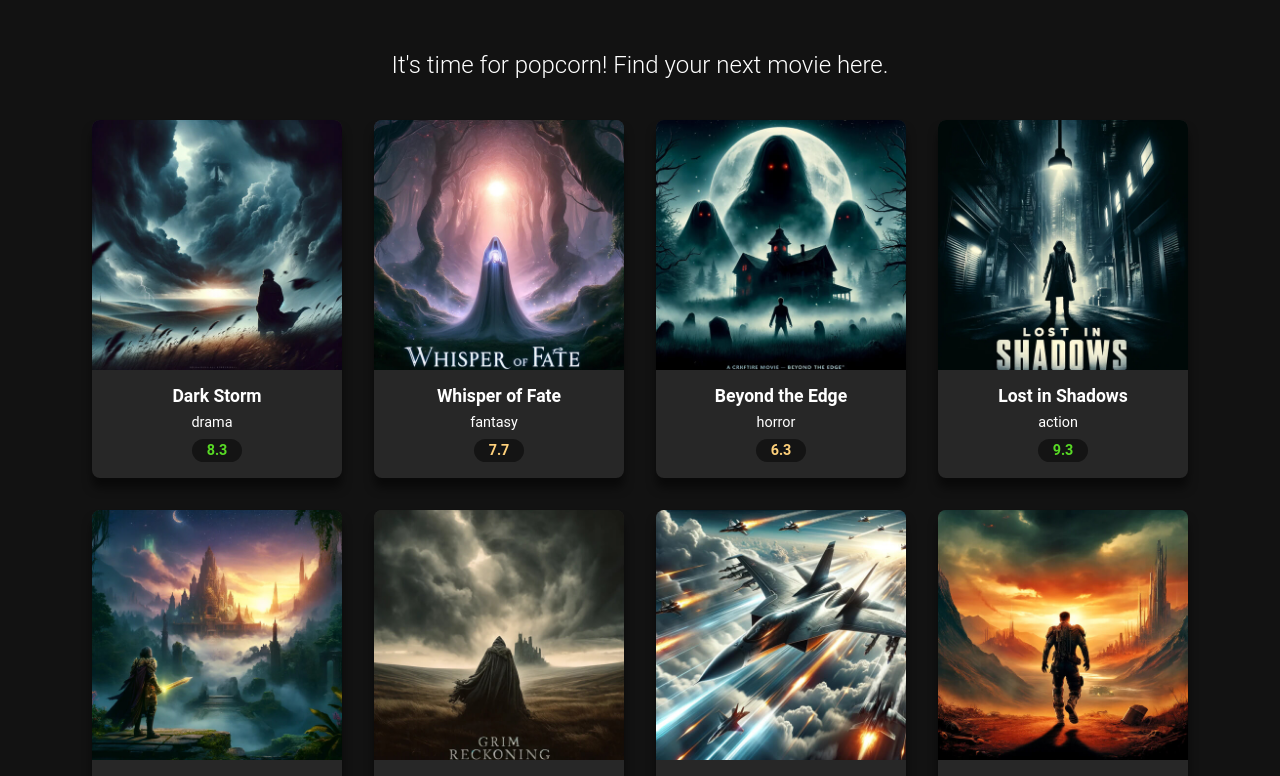
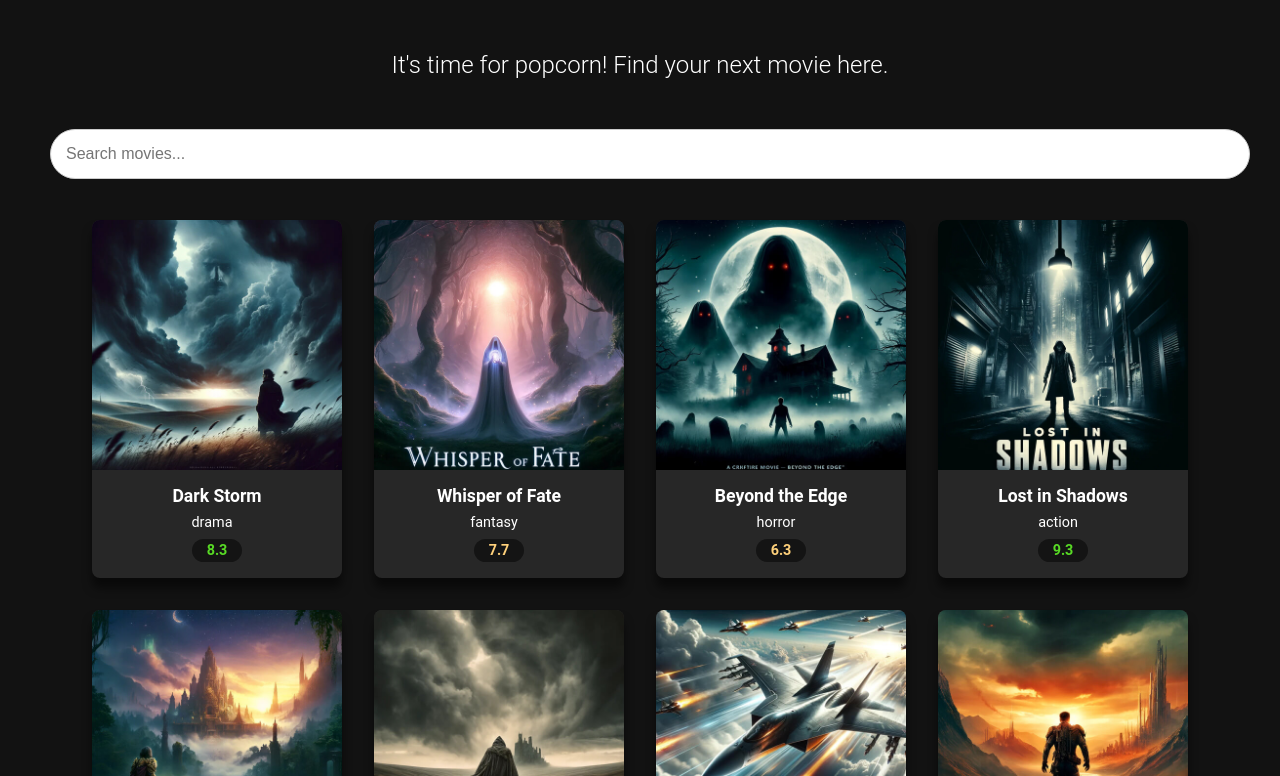
Before and after one commit to kondiamantis/moviedux, a React (Create React App) app: page / in a window 1280 px wide. Shown: the part 324-1100 px from the top of the page. Built offline with nearby package versions, Linux system fonts and the light colour scheme.

Commit message:
filtering using title

```diff
--- a/src/components/MoviesGrid.js
+++ b/src/components/MoviesGrid.js
@@ -5,7 +5,7 @@
 export default function MoviesGrid() {
 
     const [movies, setMovies] = useState([]);
-
+    const [searchTerm, setSearchTerm] = useState("");
 
 
     useEffect(() => {
@@ -15,13 +15,28 @@
         .then(data => setMovies(data));
     }, []);
 
+    const handleSearchChange = (e) => {
+        setSearchTerm(e.target.value);
+    }
+
+    const filteredMovies = movies.filter(movie =>
+        movie.title.toLowerCase().includes(searchTerm.toLowerCase())
+    );
+
     return (
-        <div className='movies-grid'>
-            {
-                movies.map(movie => (
-                    <MovieCard movie={movie} key={movie.id}/>
-                ))
-            }
+      <div>
+        <input
+          type="text"
+          className="search-input"
+          placeholder="Search movies..."
+          value={searchTerm}
+          onChange={handleSearchChange}
+        />
+        <div className="movies-grid">
+          {filteredMovies.map((movie) => (
+            <MovieCard movie={movie} key={movie.id} />
+          ))}
         </div>
+      </div>
     );
 }
```
